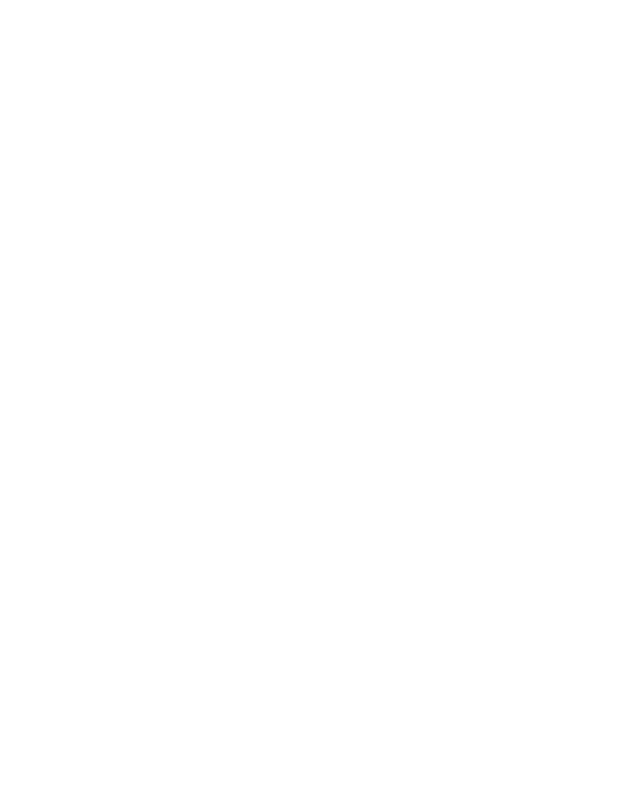
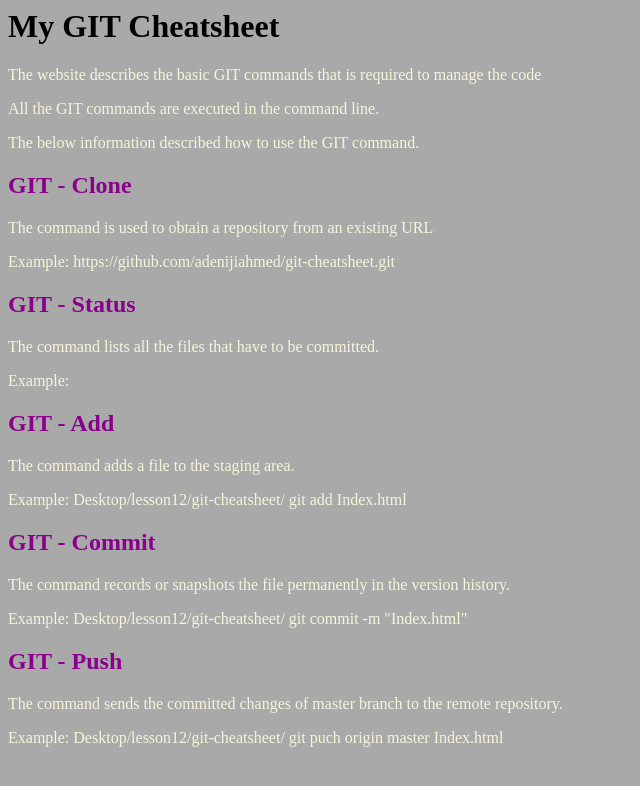
Before and after one commit to adenijiahmed/git-cheatsheet, a plain HTML site: page index.html in a window 1280 px wide. Shown: the whole page, without its empty margins (0-640 px from the left). Drawn offline with Linux system fonts and the light colour scheme.

Commit message:
added new content h1, h2, and several p's on index.html. added body, p,and h2 on style.css

```diff
--- a/index.html
+++ b/index.html
@@ -1,9 +1,30 @@
 <html>
 <head>
     <title>git-cheatsheet</title>
-
+    <link rel="stylesheet" href="style.css">
 </head>
 <body>
+    <h1> My GIT Cheatsheet</h1>
+    <p> The website describes the basic GIT commands that is required to manage the code</p>
+    <p> All the GIT commands are executed in the command line.</p>
+    <p> The below information described how to use the GIT command. </p>
+    <h2> GIT - Clone</h2>
+    <p> The command is used to obtain a repository from an existing URL</p>
+        <p> Example: https://github.com/adenijiahmed/git-cheatsheet.git</p>
+    <h2> GIT - Status</h2>
+    <p> The command lists all the files that have to be committed.</p>
+        <p> Example: </p>
+    <h2> GIT - Add</h2>
+    <p> The command adds a file to the staging area.</p>
+        <p> Example: Desktop/lesson12/git-cheatsheet/ git add Index.html</p>
+    <h2> GIT - Commit</h2>
+    <p> The command records or snapshots the file permanently in the version history.</p>
+        <p> Example: Desktop/lesson12/git-cheatsheet/ git commit -m "Index.html" </p>
+    <h2> GIT - Push</h2>
+    <p> The command sends the committed changes of master branch to the remote repository.</p>
+        <p> Example: Desktop/lesson12/git-cheatsheet/ git puch origin master Index.html</p>
+
+
 
 </body>
 </html>
--- a/style.css
+++ b/style.css
@@ -4,7 +4,7 @@ body{
 
 p{
     color: beige;
-    font-size: large;
+
 }
 
 
```
